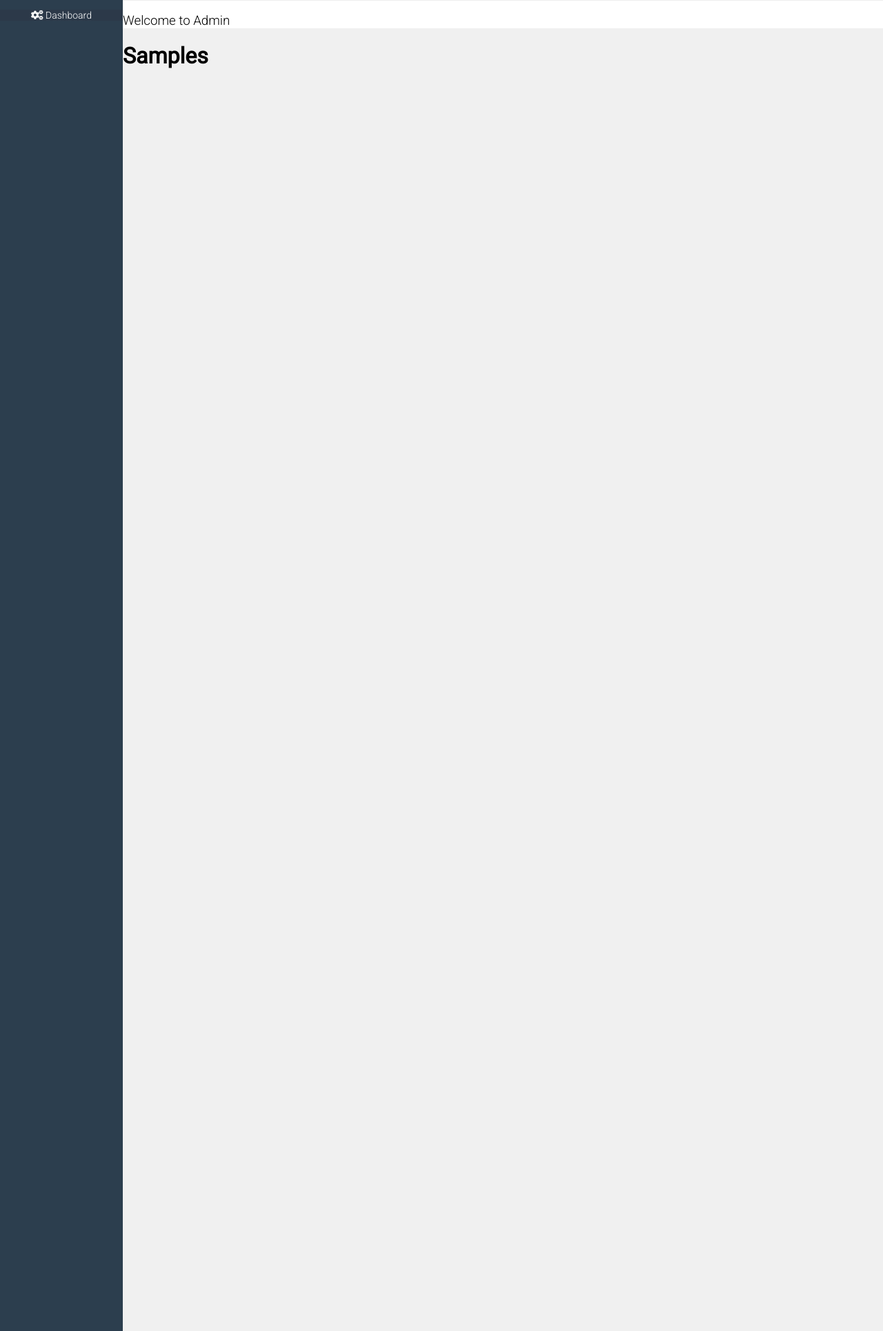
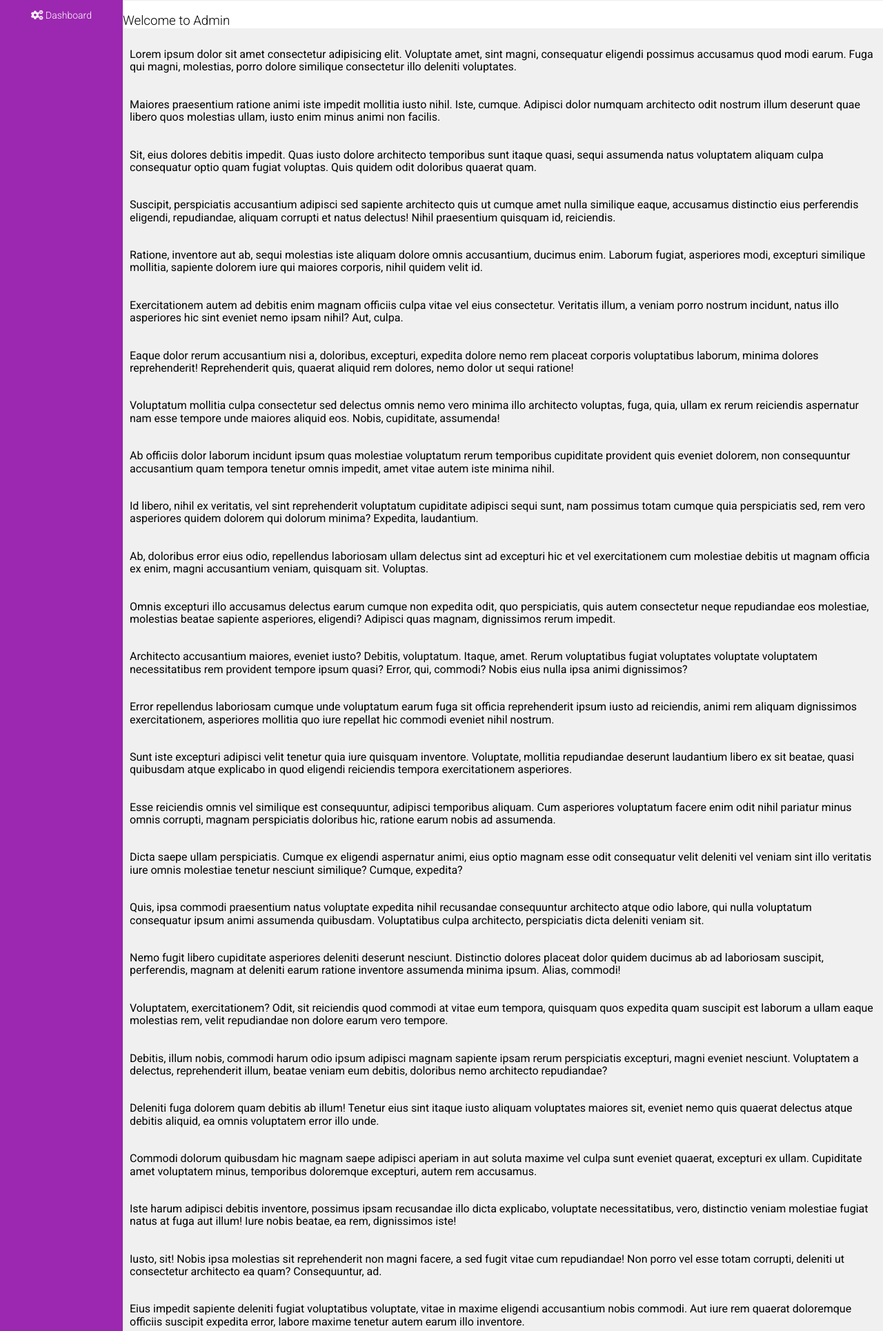
Before and after one commit to iamadal/iamadal.github.io, a PHP site: page /ui/admin.html in a window 1280 px wide. Shown: the top 1930 px of the page at 69% size. Run offline with PHP 8.4, Linux system fonts and the light colour scheme.

Commit message:
Admin.html - Scrollbar added

```diff
--- a/ui/admin.css
+++ b/ui/admin.css
@@ -1,18 +1,22 @@
 /* Admin Panel Design */
 
 body, html {font-family: 'Roboto'; overflow: hidden}
- {border: 1px solid red;}
+/* div {border: 1px solid red; }*/
 
 /* default settings for mobile view */
+#style-1::-webkit-scrollbar-track{-webkit-box-shadow: inset 0 0 6px rgba(0,0,0,0.3);border-radius: 10px;background-color: #F5F5F5;}
+#style-1::-webkit-scrollbar {width: 12px;background-color: #F5F5F5;}
+#style-1::-webkit-scrollbar-thumb { border-radius: 10px;-webkit-box-shadow: inset 0 0 6px rgba(255,255,255,.1);background-color: #555;}
+
 
 
 
 @media (min-width: 375px){
     .container                     { display: flex}
-    .left-side                     { flex: 1 0 100px; height: 100vh; overflow: hidden; background-color: #2C3E4E; color: #fff; font-weight: 300;}
-    .left-side p                   { font-size: 14px; text-align: center; background-color: #2C3949}
+    .left-side                     { flex: 1 0 100px; height: 100vh; overflow: hidden; background: linear-gradient(#9C27B0,#9C27B0); color: #fff; font-weight: 300;}
+    .left-side p                   { font-size: 14px; text-align: center; }
     .right-side                    { flex: 1 0 80%; height: 100vh; overflow-x: hidden; overflow-y: scroll; background-color: #F0F0F0}
     .right-side p {padding: 10px;}
-    .right-side .header            { background-color: #fff;  position: sticky; top:0;}
+    .right-side .header            { background-color: #fff; z-index:100 ;  position: sticky; top:0;}
     .right-side .header .dashboard { border-bottom: 1px solid #EEEEEE;}
 }
--- a/ui/admin.html
+++ b/ui/admin.html
@@ -12,19 +12,62 @@
         <div class="left-side">
             <p><i class="fas fa-cogs"></i> Dashboard</p>
         </div>
-        <div class="right-side">
+        <div class="right-side" id="style-1">
             <div class="header">
-
                 <div class="dashboard">
                     <div class="title"></div>
                     <div class="Options"></div>
                 </div>
-               <div class="info"><h3 style="font-weight: 300">Welcome to Admin</h3>
-
+                <div class="info">
+                    <h3 style="font-weight: 300">Welcome to Admin</h3>
                 </div>
             </div>
             <div>
-             <h1>Samples</h1>
+                <p>Lorem ipsum dolor sit amet consectetur adipisicing elit. Voluptate amet, sint magni, consequatur eligendi possimus accusamus quod modi earum. Fuga qui magni, molestias, porro dolore similique consectetur illo deleniti voluptates.</p>
+                <p>Maiores praesentium ratione animi iste impedit mollitia iusto nihil. Iste, cumque. Adipisci dolor numquam architecto odit nostrum illum deserunt quae libero quos molestias ullam, iusto enim minus animi non facilis.</p>
+                <p>Sit, eius dolores debitis impedit. Quas iusto dolore architecto temporibus sunt itaque quasi, sequi assumenda natus voluptatem aliquam culpa consequatur optio quam fugiat voluptas. Quis quidem odit doloribus quaerat quam.</p>
+                <p>Suscipit, perspiciatis accusantium adipisci sed sapiente architecto quis ut cumque amet nulla similique eaque, accusamus distinctio eius perferendis eligendi, repudiandae, aliquam corrupti et natus delectus! Nihil praesentium quisquam id, reiciendis.</p>
+                <p>Ratione, inventore aut ab, sequi molestias iste aliquam dolore omnis accusantium, ducimus enim. Laborum fugiat, asperiores modi, excepturi similique mollitia, sapiente dolorem iure qui maiores corporis, nihil quidem velit id.</p>
+                <p>Exercitationem autem ad debitis enim magnam officiis culpa vitae vel eius consectetur. Veritatis illum, a veniam porro nostrum incidunt, natus illo asperiores hic sint eveniet nemo ipsam nihil? Aut, culpa.</p>
+                <p>Eaque dolor rerum accusantium nisi a, doloribus, excepturi, expedita dolore nemo rem placeat corporis voluptatibus laborum, minima dolores reprehenderit! Reprehenderit quis, quaerat aliquid rem dolores, nemo dolor ut sequi ratione!</p>
+                <p>Voluptatum mollitia culpa consectetur sed delectus omnis nemo vero minima illo architecto voluptas, fuga, quia, ullam ex rerum reiciendis aspernatur nam esse tempore unde maiores aliquid eos. Nobis, cupiditate, assumenda!</p>
+                <p>Ab officiis dolor laborum incidunt ipsum quas molestiae voluptatum rerum temporibus cupiditate provident quis eveniet dolorem, non consequuntur accusantium quam tempora tenetur omnis impedit, amet vitae autem iste minima nihil.</p>
+                <p>Id libero, nihil ex veritatis, vel sint reprehenderit voluptatum cupiditate adipisci sequi sunt, nam possimus totam cumque quia perspiciatis sed, rem vero asperiores quidem dolorem qui dolorum minima? Expedita, laudantium.</p>
+                <p>Ab, doloribus error eius odio, repellendus laboriosam ullam delectus sint ad excepturi hic et vel exercitationem cum molestiae debitis ut magnam officia ex enim, magni accusantium veniam, quisquam sit. Voluptas.</p>
+                <p>Omnis excepturi illo accusamus delectus earum cumque non expedita odit, quo perspiciatis, quis autem consectetur neque repudiandae eos molestiae, molestias beatae sapiente asperiores, eligendi? Adipisci quas magnam, dignissimos rerum impedit.</p>
+                <p>Architecto accusantium maiores, eveniet iusto? Debitis, voluptatum. Itaque, amet. Rerum voluptatibus fugiat voluptates voluptate voluptatem necessitatibus rem provident tempore ipsum quasi? Error, qui, commodi? Nobis eius nulla ipsa animi dignissimos?</p>
+                <p>Error repellendus laboriosam cumque unde voluptatum earum fuga sit officia reprehenderit ipsum iusto ad reiciendis, animi rem aliquam dignissimos exercitationem, asperiores mollitia quo iure repellat hic commodi eveniet nihil nostrum.</p>
+                <p>Sunt iste excepturi adipisci velit tenetur quia iure quisquam inventore. Voluptate, mollitia repudiandae deserunt laudantium libero ex sit beatae, quasi quibusdam atque explicabo in quod eligendi reiciendis tempora exercitationem asperiores.</p>
+                <p>Esse reiciendis omnis vel similique est consequuntur, adipisci temporibus aliquam. Cum asperiores voluptatum facere enim odit nihil pariatur minus omnis corrupti, magnam perspiciatis doloribus hic, ratione earum nobis ad assumenda.</p>
+                <p>Dicta saepe ullam perspiciatis. Cumque ex eligendi aspernatur animi, eius optio magnam esse odit consequatur velit deleniti vel veniam sint illo veritatis iure omnis molestiae tenetur nesciunt similique? Cumque, expedita?</p>
+                <p>Quis, ipsa commodi praesentium natus voluptate expedita nihil recusandae consequuntur architecto atque odio labore, qui nulla voluptatum consequatur ipsum animi assumenda quibusdam. Voluptatibus culpa architecto, perspiciatis dicta deleniti veniam sit.</p>
+                <p>Nemo fugit libero cupiditate asperiores deleniti deserunt nesciunt. Distinctio dolores placeat dolor quidem ducimus ab ad laboriosam suscipit, perferendis, magnam at deleniti earum ratione inventore assumenda minima ipsum. Alias, commodi!</p>
+                <p>Voluptatem, exercitationem? Odit, sit reiciendis quod commodi at vitae eum tempora, quisquam quos expedita quam suscipit est laborum a ullam eaque molestias rem, velit repudiandae non dolore earum vero tempore.</p>
+                <p>Debitis, illum nobis, commodi harum odio ipsum adipisci magnam sapiente ipsam rerum perspiciatis excepturi, magni eveniet nesciunt. Voluptatem a delectus, reprehenderit illum, beatae veniam eum debitis, doloribus nemo architecto repudiandae?</p>
+                <p>Deleniti fuga dolorem quam debitis ab illum! Tenetur eius sint itaque iusto aliquam voluptates maiores sit, eveniet nemo quis quaerat delectus atque debitis aliquid, ea omnis voluptatem error illo unde.</p>
+                <p>Commodi dolorum quibusdam hic magnam saepe adipisci aperiam in aut soluta maxime vel culpa sunt eveniet quaerat, excepturi ex ullam. Cupiditate amet voluptatem minus, temporibus doloremque excepturi, autem rem accusamus.</p>
+                <p>Iste harum adipisci debitis inventore, possimus ipsam recusandae illo dicta explicabo, voluptate necessitatibus, vero, distinctio veniam molestiae fugiat natus at fuga aut illum! Iure nobis beatae, ea rem, dignissimos iste!</p>
+                <p>Iusto, sit! Nobis ipsa molestias sit reprehenderit non magni facere, a sed fugit vitae cum repudiandae! Non porro vel esse totam corrupti, deleniti ut consectetur architecto ea quam? Consequuntur, ad.</p>
+                <p>Eius impedit sapiente deleniti fugiat voluptatibus voluptate, vitae in maxime eligendi accusantium nobis commodi. Aut iure rem quaerat doloremque officiis suscipit expedita error, labore maxime tenetur autem earum illo inventore.</p>
+                <p>Tempore laboriosam minima soluta. Incidunt doloremque error corrupti architecto unde enim eum fuga, esse molestiae! Quae obcaecati cupiditate dicta, velit explicabo minima, provident tempora commodi, placeat sed iste soluta voluptatum.</p>
+                <p>Tenetur temporibus, quasi, saepe rem at, porro totam culpa quam laborum asperiores nisi ratione, minus. Architecto illo asperiores, adipisci reprehenderit magnam exercitationem a voluptas ex? Deserunt sapiente, molestiae minima nulla?</p>
+                <p>Aspernatur consequuntur dolorem rerum in, sequi eius id soluta culpa, et quas sint dolores. Dolores nobis quis, dolorum, doloribus eos repellat inventore tenetur accusamus architecto laudantium reiciendis aliquam commodi, animi!</p>
+                <p>Labore tempore, soluta esse, ratione laboriosam dolorem vitae, debitis ipsa corporis, voluptate aut voluptatem! Ratione dicta architecto numquam voluptas eveniet voluptates voluptate, rerum omnis expedita odio totam tempora? Incidunt, molestiae.</p>
+                <p>Laborum eaque aut saepe iusto esse natus deserunt quo iure necessitatibus eius minima quas non blanditiis reiciendis nemo, temporibus ut ipsa debitis dolor vel obcaecati consectetur. Voluptatem, sunt illo impedit!</p>
+                <p>Inventore id voluptates doloremque mollitia repudiandae delectus quidem omnis architecto dolorum quaerat vero commodi cupiditate dignissimos magni, eveniet nam quasi totam, aperiam officia doloribus, esse porro harum excepturi recusandae velit.</p>
+                <p>Eligendi deleniti, mollitia molestiae ut commodi velit id veniam temporibus repellendus porro, sint sit. Suscipit nostrum et quae ex, quas, corporis soluta aliquid maiores aut porro, numquam quaerat ut. Veniam.</p>
+                <p>Dolorem, laboriosam non in a voluptatibus natus repellat reiciendis necessitatibus quibusdam id dicta eum, veritatis molestiae, iusto soluta tenetur? Explicabo ratione minus, veniam ab laboriosam, ipsa fugiat nostrum placeat delectus.</p>
+                <p>Animi in, repellendus repudiandae eveniet excepturi delectus dicta, voluptates tempore, soluta culpa aperiam eum. Fugiat maxime minima fuga nihil! Autem iste delectus, officia, ex dolores exercitationem molestiae fugit maxime illum?</p>
+                <p>Sapiente, eveniet, quasi eos velit quod nam incidunt voluptate. Sed cumque expedita, reprehenderit at neque veniam deserunt similique officia laboriosam vitae? Quae sint reiciendis magnam doloremque dolores quisquam rerum sapiente?</p>
+                <p>Mollitia facere aspernatur, inventore ab accusamus sapiente quibusdam quas, ex, ducimus enim adipisci obcaecati facilis vero laudantium, suscipit possimus neque esse cum. Nemo sed totam ut earum similique adipisci soluta?</p>
+                <p>Dolorum, quia, reprehenderit? Fuga facere deserunt explicabo. Natus quis labore corporis beatae nobis quo quam aliquid animi, quos quia quasi saepe at, eius voluptatibus laborum illum omnis consectetur a. Eius?</p>
+                <p>Quos reiciendis tempore modi esse repellat obcaecati architecto dolorem quasi distinctio consectetur perspiciatis iusto eligendi fugit harum culpa, aut accusantium ipsum quidem qui non animi ratione iste. Suscipit, voluptates, dolorem!</p>
+                <p>Inventore consectetur minus nihil aliquam voluptates. Ducimus ipsa harum eveniet et commodi dolore numquam aut officiis temporibus laboriosam nemo, ullam atque vitae, maxime quaerat architecto explicabo maiores doloremque, cum animi!</p>
+                <p>Expedita laboriosam, fuga deleniti molestiae ducimus nostrum possimus iste quasi architecto ex a corrupti dolorum perferendis quaerat ratione excepturi recusandae aliquid temporibus numquam repellendus libero eius at dolore explicabo quas.</p>
+                <p>Dicta, dignissimos voluptate veritatis. Dignissimos at, quisquam deserunt harum, reiciendis sunt. Maxime enim praesentium deserunt officia repudiandae accusantium quasi, expedita, quos, nulla voluptas fugit voluptatum beatae distinctio magni quas neque.</p>
+                <p>Quaerat corporis tempore autem, voluptates saepe fugit sit, quibusdam quos corrupti fugiat voluptas quis libero, maxime labore modi? Eum repellat corporis adipisci quis sit doloribus quia vitae distinctio explicabo, sed.</p>
+                <p>Corrupti nesciunt libero corporis, reprehenderit nobis dolore, illo ex cum non quisquam repellendus magni harum optio nam quas placeat ullam voluptas architecto eum fuga. Ab quia et ea ratione blanditiis.</p>
+                <p>Numquam maiores sapiente possimus ad repudiandae illo, culpa est labore magni laboriosam soluta enim eveniet facere nobis quisquam accusamus laudantium, explicabo saepe deleniti reiciendis a sunt natus cum pariatur. Possimus.</p>
             </div>
         </div>
     </div>
```
Lines whose indentation alone changed are shown as unchanged.
